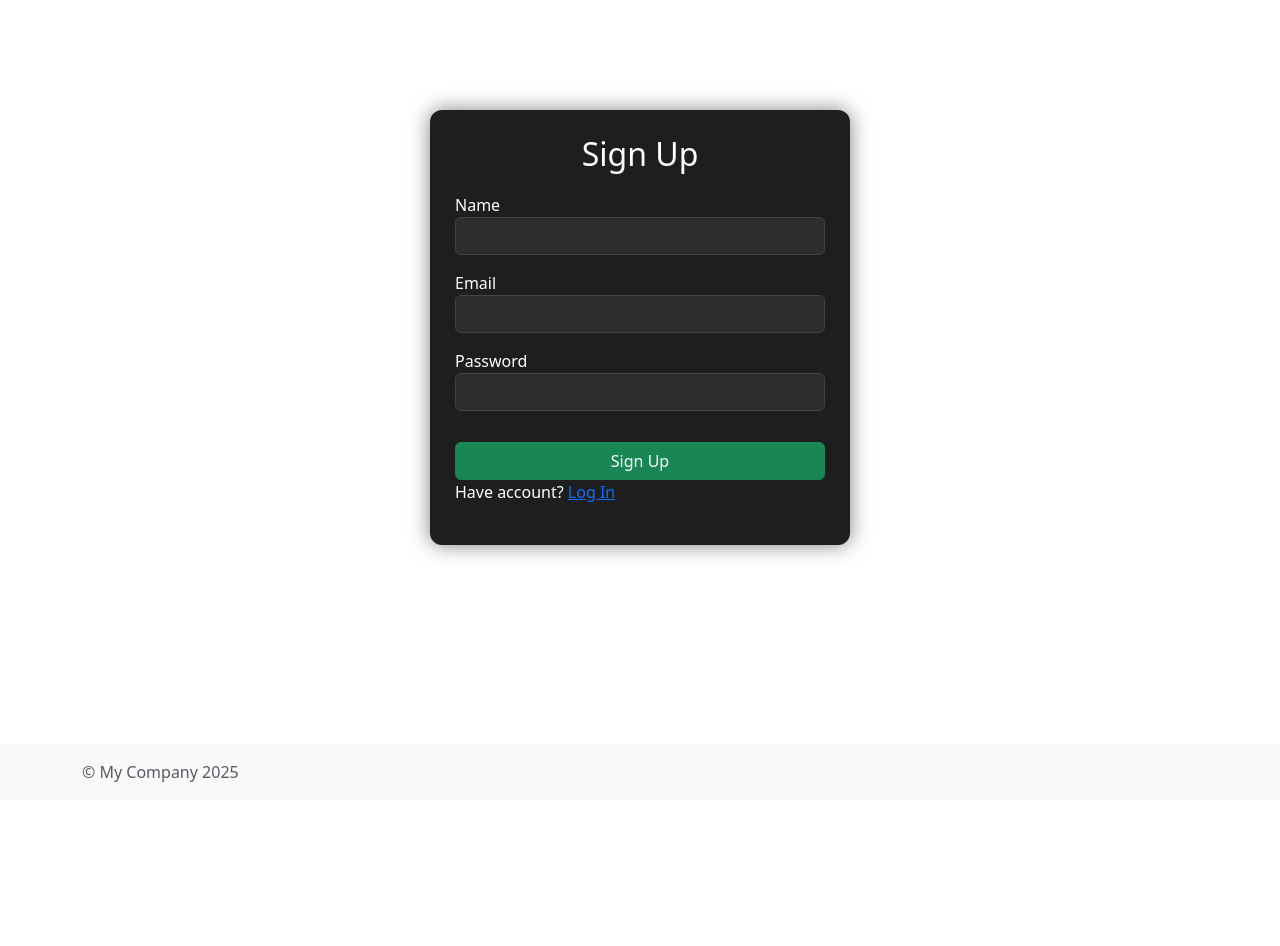
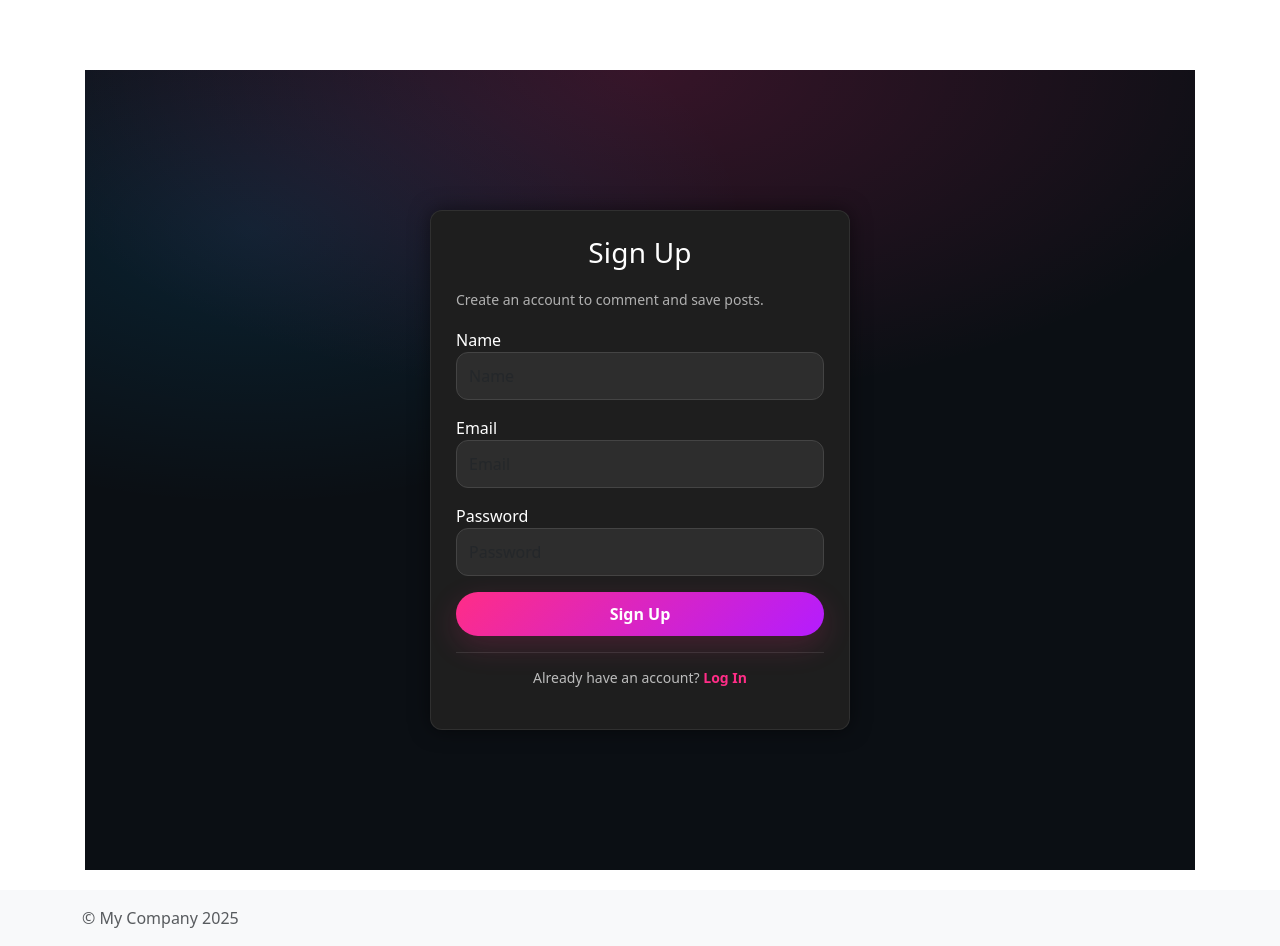
Before and after one commit to Foreach123/MusicBlog, a Yii app: template views/auth/signup.php in a window 1280 px wide. Before the commit the page ends 782 px from the top, so only its background shows below. Run offline with PHP 8.4 and a stand-in for Yii, Linux system fonts and the light colour scheme; the template is opened without the code that fills it, so the values that code supplies are empty; form fields are guessed from the names that the template uses; some libraries are stand-ins or nearby versions.

Commit message:
rework ayth css

```diff
--- a/controllers/AuthController.php
+++ b/controllers/AuthController.php
@@ -10,7 +10,8 @@ use app\models\SignupForm;
 class AuthController extends Controller
 {
     // use main layout
-    public $layout = 'main';
+    public $layout = 'auth';
+
 
     // login action
     public function actionLogin()
--- a/modules/admin/views/post/view.php
+++ b/modules/admin/views/post/view.php
@@ -40,7 +40,6 @@ $this->registerCssFile('@web/css/post-view.css');
 
 </article>
 
-<!-- COMMENTS -->
 <!-- COMMENTS -->
 <section class="comments" id="comments">
 
--- a/views/auth/signup.php
+++ b/views/auth/signup.php
@@ -4,39 +4,38 @@ use yii\helpers\Html;
 use yii\bootstrap5\ActiveForm;
 
 $this->title = 'Sign Up';
+$this->registerCssFile('@web/css/auth.css'); // CSS
 ?>
 
-<div class="auth-box">
-    <h2>Sign Up</h2>
+<div class="auth-page">
+    <div class="auth-box">
 
-    <?php
-    // form start
-    $form = ActiveForm::begin();
-    ?>
-    <?=
-    // user name input
-    $form->field($model, 'name')->textInput()
-    ?>
-    <?=
-    // user email input
-    $form->field($model, 'email')->textInput()
-    ?>
-    <?=
-    // password input
-    $form->field($model, 'password')->passwordInput()
-    ?>
-    <?=
-    // submit button
-    Html::submitButton('Sign Up', ['class' => 'btn btn-success'])
-    ?>
-    <?php
-    // form end
-    ActiveForm::end();
-    ?>
+        <h2>Sign Up</h2>
+        <p class="auth-subtitle">Create an account to comment and save posts.</p>
 
-    <p>
-        Have account?
-        <a href="<?= \yii\helpers\Url::to(['auth/login']) ?>">Log In</a>
-    </p>
+        <?php $form = ActiveForm::begin(); ?>
 
+        <?= $form->field($model, 'name')
+            ->textInput(['placeholder' => 'Name']) ?>
+
+        <?= $form->field($model, 'email')
+            ->textInput(['placeholder' => 'Email']) ?>
+
+        <?= $form->field($model, 'password')
+            ->passwordInput(['placeholder' => 'Password']) ?>
+
+        <div class="auth-actions">
+            <?= Html::submitButton('Sign Up', ['class' => 'auth-btn']) ?>
+        </div>
+
+        <?php ActiveForm::end(); ?>
+
+        <div class="auth-divider"></div>
+
+        <p class="auth-links">
+            Already have an account?
+            <a href="<?= \yii\helpers\Url::to(['auth/login']) ?>">Log In</a>
+        </p>
+
+    </div>
 </div>
--- /dev/null
+++ b/web/css/auth.css
@@ -0,0 +1,133 @@
+.auth-page {
+    min-height: 100vh;
+    display: grid;
+    place-items: center;
+    padding: 40px 16px;
+    background: radial-gradient(1200px 600px at 50% 0%, rgba(255, 45, 135, .18), transparent 55%),
+        radial-gradient(900px 500px at 15% 20%, rgba(0, 170, 255, .12), transparent 55%),
+        #0b0f14;
+}
+
+html,
+body {
+    height: 100%;
+    margin: 0;
+}
+
+.auth-layout {
+    min-height: 100vh;
+    background: #0b0f14;
+}
+
+
+.auth-box {
+    width: 100%;
+    max-width: 520px;
+    border-radius: 18px;
+    padding: 26px 26px 20px;
+    background: rgba(20, 24, 30, .72);
+    border: 1px solid rgba(255, 255, 255, .08);
+    box-shadow: 0 18px 60px rgba(0, 0, 0, .55);
+    backdrop-filter: blur(14px);
+}
+
+.auth-box h2 {
+    margin: 0 0 8px;
+    font-size: 28px;
+    color: #fff;
+    letter-spacing: .2px;
+}
+
+.auth-subtitle {
+    margin: 0 0 18px;
+    color: rgba(255, 255, 255, .65);
+    font-size: 14px;
+}
+
+.auth-box .form-label {
+    color: rgba(255, 255, 255, .75);
+    font-size: 13px;
+    margin-bottom: 6px;
+}
+
+.auth-box .form-control {
+    background: rgba(10, 12, 16, .75);
+    border: 1px solid rgba(255, 255, 255, .10);
+    color: #fff;
+    border-radius: 12px;
+    padding: 11px 12px;
+    box-shadow: none;
+}
+
+.auth-box .form-control:focus {
+    border-color: rgba(255, 45, 135, .65);
+    box-shadow: 0 0 0 4px rgba(255, 45, 135, .12);
+    background: rgba(10, 12, 16, .88);
+}
+
+.auth-box .invalid-feedback {
+    color: #ff8bb8;
+}
+
+.auth-box .form-check-label {
+    color: rgba(255, 255, 255, .70);
+    font-size: 13px;
+}
+
+.auth-box .form-check-input {
+    background-color: rgba(10, 12, 16, .8);
+    border: 1px solid rgba(255, 255, 255, .20);
+}
+
+.auth-box .form-check-input:checked {
+    background-color: #ff2d87;
+    border-color: #ff2d87;
+}
+
+.auth-actions {
+    display: flex;
+    gap: 12px;
+    align-items: center;
+    justify-content: space-between;
+    margin-top: 10px;
+}
+
+.auth-btn {
+    width: 100%;
+    border: 0;
+    border-radius: 999px;
+    padding: 10px 14px;
+    font-weight: 600;
+    color: #fff;
+    background: linear-gradient(135deg, #ff2d87, #b41cff);
+    box-shadow: 0 10px 30px rgba(255, 45, 135, .18);
+    transition: transform .15s ease, box-shadow .15s ease;
+}
+
+.auth-btn:hover {
+    transform: translateY(-1px);
+    box-shadow: 0 14px 40px rgba(255, 45, 135, .22);
+}
+
+.auth-links {
+    margin-top: 14px;
+    color: rgba(255, 255, 255, .70);
+    font-size: 14px;
+    text-align: center;
+}
+
+.auth-links a {
+    color: #ff2d87;
+    text-decoration: none;
+    font-weight: 600;
+}
+
+.auth-links a:hover {
+    text-decoration: underline;
+}
+
+.auth-divider {
+    height: 1px;
+    background: rgba(255, 255, 255, .10);
+    margin: 16px 0 14px;
+}
```
Also changed, not shown: views/auth/login.php (+27 -30 lines), views/layouts/auth.php (added, +25 -0 lines).
